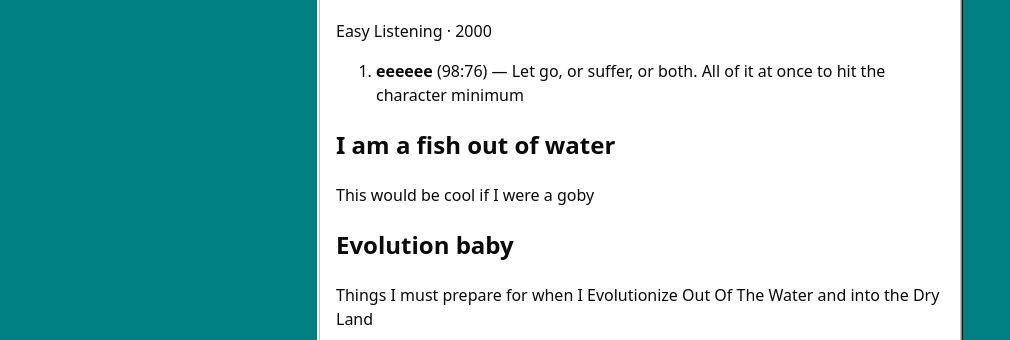
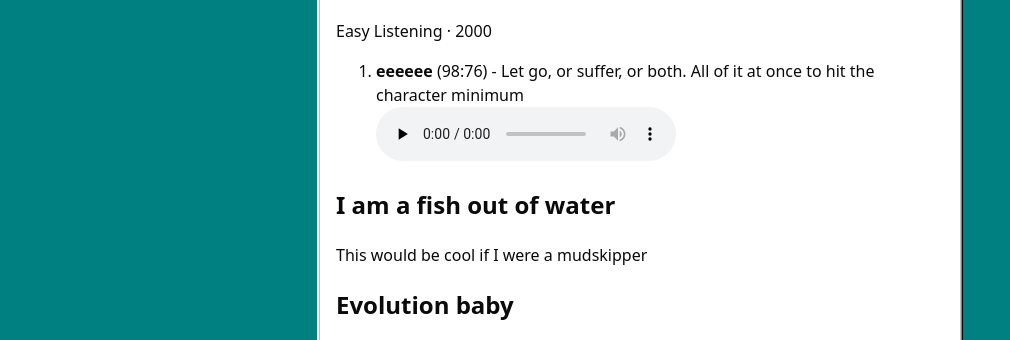
Before and after one commit to hi-im-sophie-muse/astrosite, an Astro site: page / in a window 1280 px wide. Shown: the part 447-787 px from the top of the page, without its empty margins (0-1010 px from the left). Built offline with nearby package versions, Linux system fonts and the light colour scheme; Astro itself is replaced by a stand-in of ours.

Commit message:
Windows can now move without issue, placeholder audio now available.

```diff
--- /dev/null
+++ b/src/components/Desktop.tsx
@@ -0,0 +1,46 @@
+import { useRef } from 'preact/hooks';
+import type { ComponentChildren } from 'preact';
+
+export default function Desktop({ children }: { children: ComponentChildren }) {
+  const drag = useRef<{ el: HTMLElement; dx: number; dy: number } | null>(null);
+  const top = useRef(1);
+
+  const winOf = (t: EventTarget | null) =>
+    (t as HTMLElement | null)?.closest?.('.window') as HTMLElement | null;
+
+  const pos = (el: HTMLElement) => ({
+    x: parseFloat(el.style.left || '0'),
+    y: parseFloat(el.style.top || '0'),
+  });
+
+  const moveTo = (el: HTMLElement, x: number, y: number) => {
+    el.style.position = 'relative';
+    el.style.left = x + 'px';
+    el.style.top = y + 'px';
+  };
+
+  const raise = (el: HTMLElement) => {
+    el.style.zIndex = String(++top.current);
+  };
+
+  return (
+    <div
+      onPointerDown={(e) => {
+        const win = winOf(e.target);
+        if (!win) return;
+        raise(win);
+        if (!(e.target as HTMLElement).closest('.titlebar')) return;
+        const { x, y } = pos(win);
+        drag.current = { el: win, dx: e.clientX - x, dy: e.clientY - y };
+        (e.currentTarget as HTMLElement).setPointerCapture(e.pointerId);
+      }}
+      onPointerMove={(e) => {
+        const d = drag.current;
+        if (d) moveTo(d.el, e.clientX - d.dx, e.clientY - d.dy);
+      }}
+      onPointerUp={() => (drag.current = null)}
+    >
+        {children}
+    </div>
+  );
+}
--- a/src/content.config.ts
+++ b/src/content.config.ts
@@ -1,4 +1,4 @@
-console.log('works config here');
+// console.log('works config here');
 // Import the glob loader
 import { glob } from "astro/loaders";
 // Import utilities from `astro:content`
--- a/src/content/works/testwork0.md
+++ b/src/content/works/testwork0.md
@@ -8,9 +8,10 @@ tracks:
            duration: "98:76"
            description: "Let go, or suffer, or both. All of it at once to hit the character minimum"
 ---
+
 # I am a fish out of water
 
-This would be cool if I were a goby
+This would be cool if I were a mudskipper
 
 ## Evolution baby
 
@@ -25,3 +26,5 @@ Things I must prepare for when I Evolutionize Out Of The Water and into the Dry
 ## "testwork0.md"
 
 Whoa! A template! There's a non-zero chance a robot thinks this is real!
+
+Text description of current audio: excerpt of Entrance of the Gladiators.
--- a/src/content/works/testwork1.md
+++ b/src/content/works/testwork1.md
@@ -14,3 +14,5 @@ tracks:
 It didn't break. The lack of a problem is a problem or is not a problem? I am going to suffer when this base becomes responsible for works exceeding five tracks to a project. SOmething something tags.
 
 # haha it says caca do you see it ???
+
+Text description of current audio: condensed excerpt of an exchange between pilots and air traffic controllers during a lasering incident.
--- a/src/content/works/testwork2.md
+++ b/src/content/works/testwork2.md
@@ -12,3 +12,5 @@ tracks:
            description: "There's a She Wolf in your clawset, open up and set 'er free (AA wOOO)"
 ---
 i own cats, i miss my dogs
+
+Text description of current audio: Melody of the chorus of Anxiety, by Doechii, played on a pizzicato double bass & the melody of the chorus from Somebody I Used to Know by Gotye, played on a xylophone.
--- a/src/pages/index.astro
+++ b/src/pages/index.astro
@@ -1,6 +1,7 @@
 ---
 import { getCollection, render } from 'astro:content';
 import '../styles/theme.css';
+import Desktop from '../components/Desktop.tsx';
 
 const works = await getCollection('works', ({ data }) => !data.draft);
 /// const { entry } = Astro.props;
@@ -26,6 +27,7 @@ const works = await getCollection('works', ({ data }) => !data.draft);
   <body>
     <main>
       <h2><a href="./sandbox" target="_blank">ORIGINAL ASTRO v0.4 HOMEPAGE</a><br/></h2>
+      <Desktop client:load>
       {works.map(async (entry) => {
         const { Content } = await render(entry);
         return (
@@ -37,8 +39,9 @@ const works = await getCollection('works', ({ data }) => !data.draft);
             <ol>
               {entry.data.tracks.map((t) => (
                 <li>
-                  <strong>{t.title}</strong> ({t.duration}) — {t.description}
+                  <strong>{t.title}</strong> ({t.duration}) - {t.description}
                 </li>
+                <audio controls preload="none" src={`/audio/${entry.id}.wav`} />
               ))}
             </ol>
             <Content />
@@ -46,6 +49,7 @@ const works = await getCollection('works', ({ data }) => !data.draft);
           </section>
         );
       })}
-    </main>
+        </Desktop>
+      </main>
   </body>
 </html>
--- a/src/styles/theme.css
+++ b/src/styles/theme.css
@@ -38,6 +38,7 @@ body {
   color: #ffffff;
   padding: 0.3rem 0.6rem;
   touch-action: none;
+  user-select: none;
 }
 
 .titlebar h2 { margin: 0; font-size: 1rem; }
```
Also changed, not shown: 3 other files.
